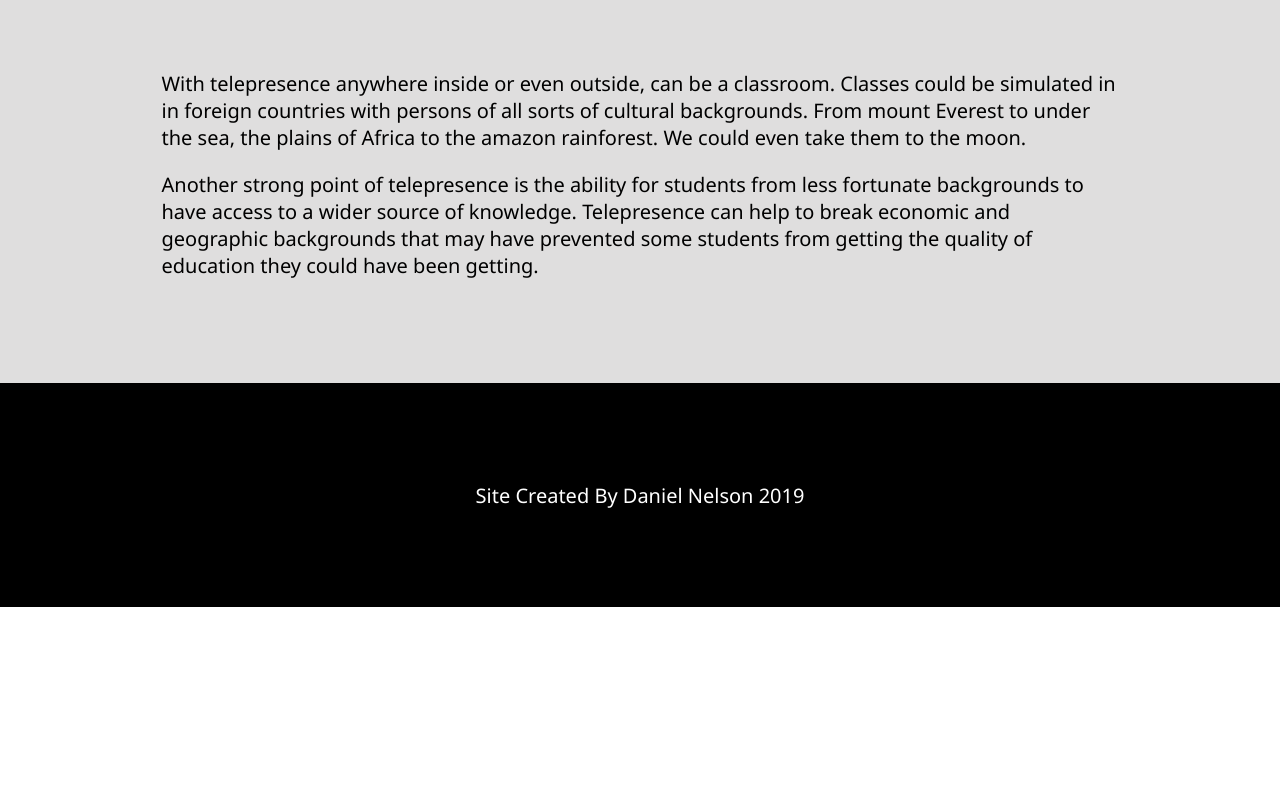
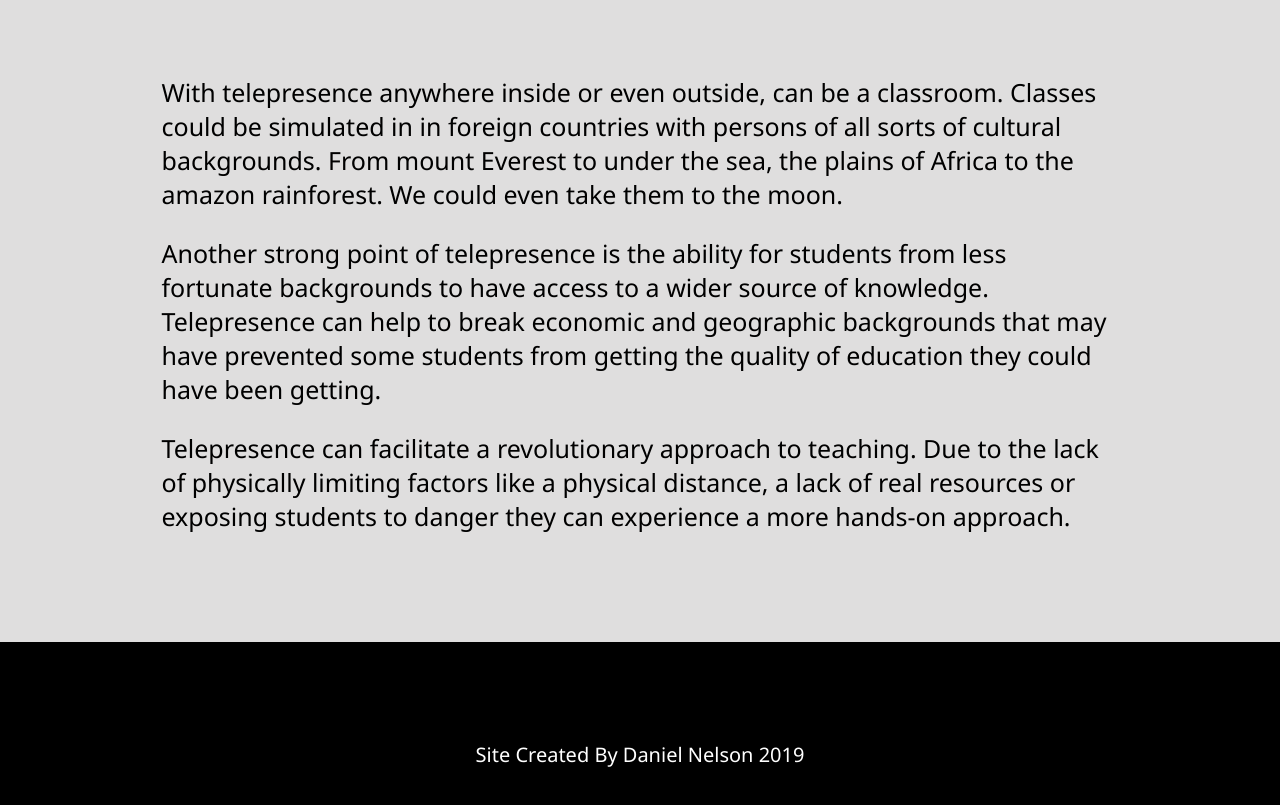
Before and after one commit to Deeswoc/assignment1, a plain HTML site: page articles/education.html in a window 1280 px wide. Shown: the part 952-1757 px from the top of the page. Before the commit the page ends 1559 px from the top, so only its background shows below. Drawn offline with Linux system fonts and the light colour scheme.

```diff
--- a/articles/education.html
+++ b/articles/education.html
@@ -86,13 +86,14 @@
                         <tr style="height:40px">
                             <!--Space-->
                         </tr>
-                        <tr style="font-family: 'Segoe UI', Tahoma, Geneva, Verdana, sans-serif; font-size: 20px">
+                        <tr style="font-family: 'Segoe UI', Tahoma, Geneva, Verdana, sans-serif; font-size: 25px">
                             <td style="width: 481px">
                                 <!--Space-->
                             </td>
                             <td>
                                     <p>With telepresence anywhere inside or even outside, can be a classroom. Classes could be simulated in in foreign countries with persons of all sorts of cultural backgrounds. From mount Everest to under the sea, the plains of Africa to the amazon rainforest. We could even take them to the moon.</p>
                                     <p>Another strong point of telepresence is the ability for students from less fortunate backgrounds to have access to a wider source of knowledge. Telepresence can help to break economic and geographic backgrounds that may have prevented some students from getting the quality of education they could have been getting.</p>
+                                    <p>Telepresence can facilitate a revolutionary approach to teaching. Due to the lack of physically limiting factors like a physical distance, a lack of real resources or exposing students to danger they can experience a more hands-on approach.</p>
                             </td>
                             <td style="width: 481px">
                                 <!--Space-->
```
Also changed, not shown: 1 other file.
